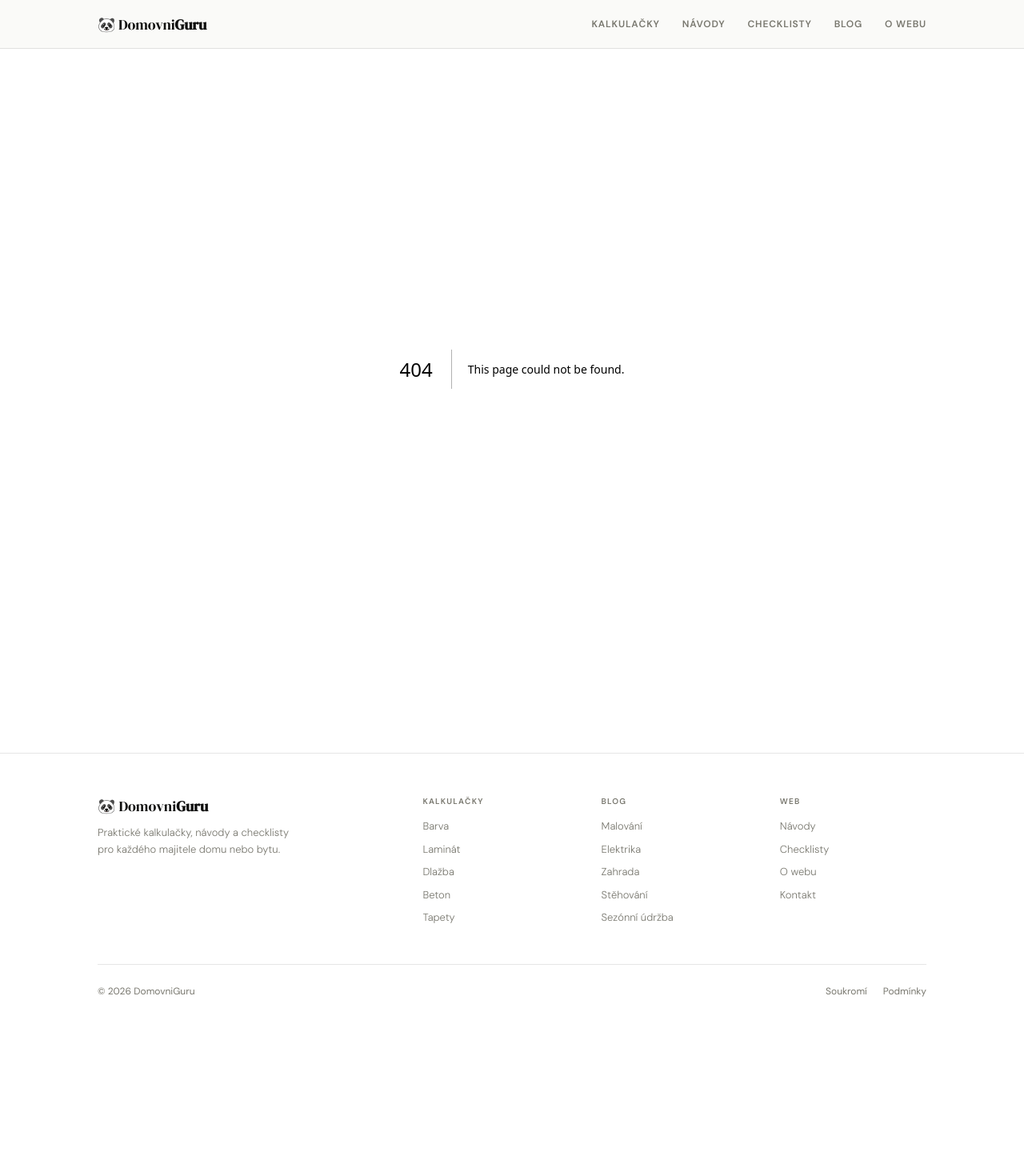
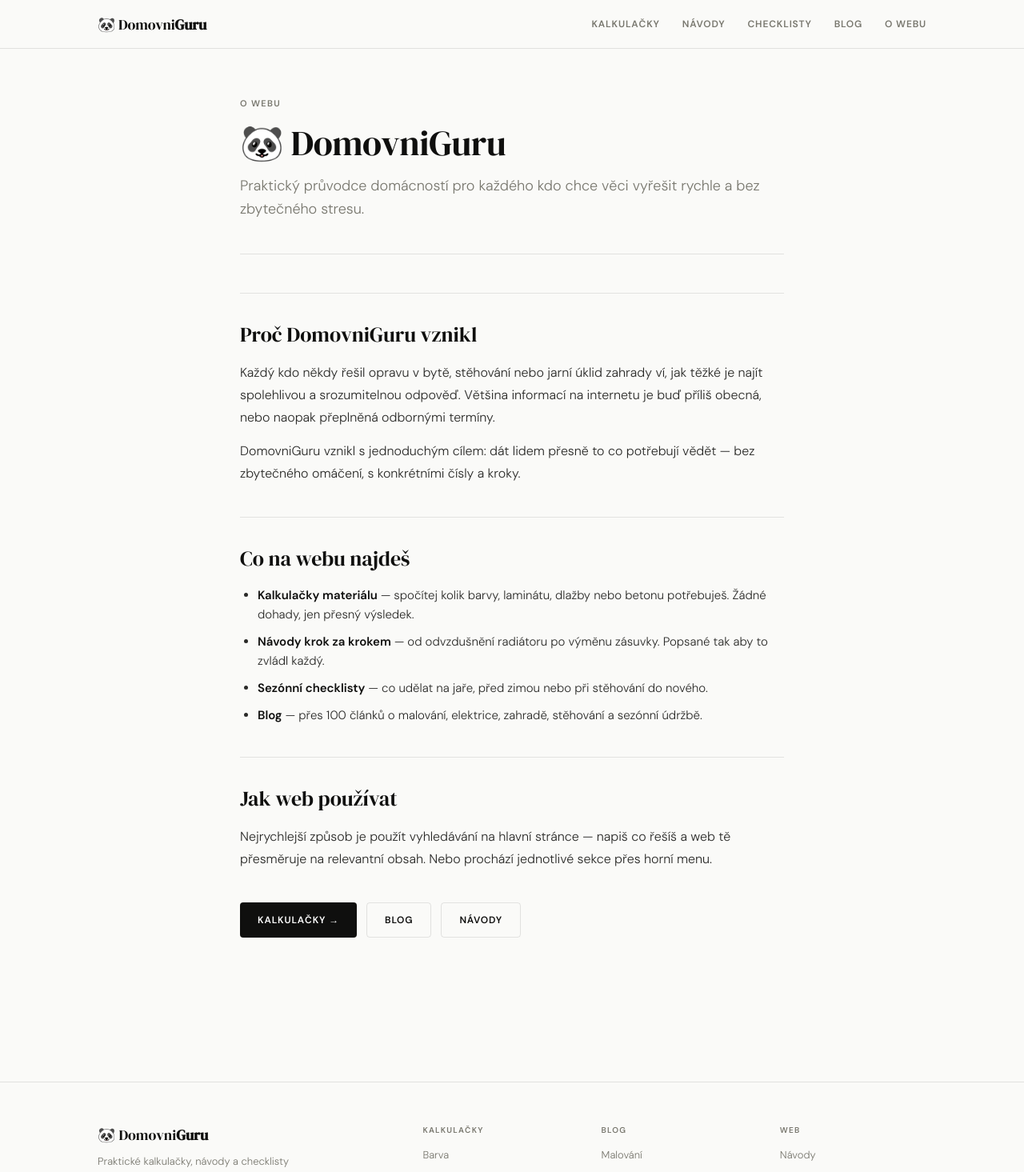
Before and after one commit to kristynapacakova/domovniguru, a Next.js app: page /o-webu in a window 1280 px wide. Before the commit this address had no page. Shown: the top 1465 px of the page at 80% size. Before the commit the page ends 1284 px from the top, so only its background shows below. Built offline with nearby package versions, Linux system fonts and the light colour scheme.

Commit message:
Add files via upload

```diff
--- /dev/null
+++ b/app/o-webu/page.tsx
@@ -0,0 +1,56 @@
+import type { Metadata } from "next";
+import Link from "next/link";
+
+export const metadata: Metadata = {
+  title: "O webu – DomovniGuru",
+  description: "Kdo stojí za DomovniGuru, proč web vznikl a jak ho používat.",
+  alternates: { canonical: "https://domovniguru.cz/o-webu" },
+};
+
+export default function OWebuPage() {
+  return (
+    <div className="wrap">
+      <div className="simple-page">
+        <header className="simple-header">
+          <p className="hero-eyebrow">O webu</p>
+          <h1 className="hero-h1" style={{ fontSize: "clamp(28px,4vw,44px)" }}>🐼 DomovniGuru</h1>
+          <p className="simple-lead">Praktický průvodce domácností pro každého kdo chce věci vyřešit rychle a bez zbytečného stresu.</p>
+        </header>
+
+        <div className="simple-body">
+          <h2>Proč DomovniGuru vznikl</h2>
+          <p>Každý kdo někdy řešil opravu v bytě, stěhování nebo jarní úklid zahrady ví, jak těžké je najít spolehlivou a srozumitelnou odpověď. Většina informací na internetu je buď příliš obecná, nebo naopak přeplněná odbornými termíny.</p>
+          <p>DomovniGuru vznikl s jednoduchým cílem: dát lidem přesně to co potřebují vědět — bez zbytečného omáčení, s konkrétními čísly a kroky.</p>
+
+          <h2>Co na webu najdeš</h2>
+          <ul>
+            <li><strong>Kalkulačky materiálu</strong> — spočítej kolik barvy, laminátu, dlažby nebo betonu potřebuješ. Žádné dohady, jen přesný výsledek.</li>
+            <li><strong>Návody krok za krokem</strong> — od odvzdušnění radiátoru po výměnu zásuvky. Popsané tak aby to zvládl každý.</li>
+            <li><strong>Sezónní checklisty</strong> — co udělat na jaře, před zimou nebo při stěhování do nového.</li>
+            <li><strong>Blog</strong> — přes 100 článků o malování, elektrice, zahradě, stěhování a sezónní údržbě.</li>
+          </ul>
+
+          <h2>Jak web používat</h2>
+          <p>Nejrychlejší způsob je použít vyhledávání na hlavní stránce — napiš co řešíš a web tě přesměruje na relevantní obsah. Nebo prochází jednotlivé sekce přes horní menu.</p>
+
+          <div className="owebu-links">
+            <Link href="/kalkulacky" className="btn btn-black">Kalkulačky →</Link>
+            <Link href="/blog" className="btn btn-outline">Blog</Link>
+            <Link href="/navody" className="btn btn-outline">Návody</Link>
+          </div>
+        </div>
+      </div>
+      <style>{`
+        .simple-page{max-width:680px;margin:0 auto;padding:60px 0 100px}
+        .simple-header{margin-bottom:48px;padding-bottom:40px;border-bottom:1px solid var(--border)}
+        .simple-lead{font-size:18px;line-height:1.65;color:var(--muted);font-weight:300;margin-top:16px}
+        .simple-body h2{font-family:var(--font-serif);font-size:clamp(20px,2.5vw,26px);font-weight:400;margin-bottom:14px;margin-top:40px;padding-top:32px;border-top:1px solid var(--border)}
+        .simple-body p{font-size:16px;line-height:1.75;color:#2a2a28;font-weight:300;margin-bottom:14px}
+        .simple-body ul{padding-left:22px;display:flex;flex-direction:column;gap:10px;margin-bottom:16px}
+        .simple-body li{font-size:15px;line-height:1.6;color:#2a2a28;font-weight:300}
+        .simple-body strong{font-weight:600;color:var(--text)}
+        .owebu-links{display:flex;gap:12px;flex-wrap:wrap;margin-top:40px}
+      `}</style>
+    </div>
+  );
+}
```
